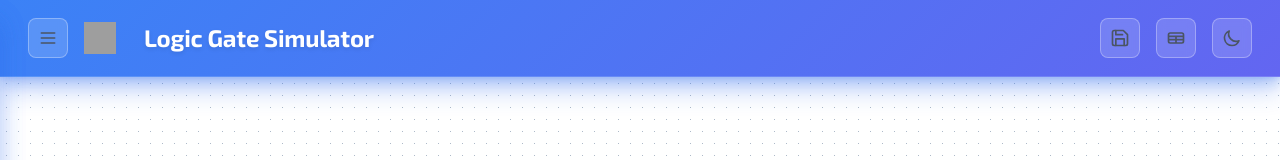
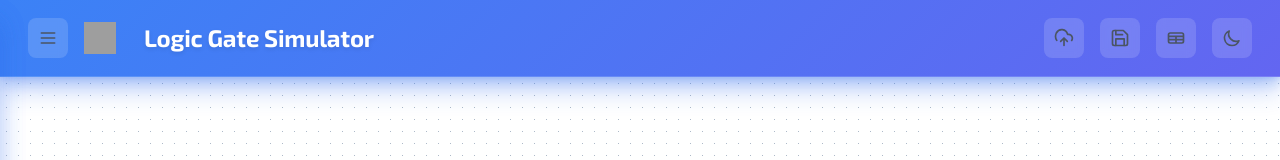
Before and after one commit to Emjiii/WST_Final_Project, a React (Vite) app in the folder frontend/: page /workspace in a window 1280 px wide. Shown: the top 160 px of the page. Built offline with nearby package versions, Linux system fonts and the light colour scheme; grey boxes are pictures that could not be loaded.

Commit message:
added import icon in header

```diff
--- a/frontend/src/components/Header.jsx
+++ b/frontend/src/components/Header.jsx
@@ -1,6 +1,6 @@
 import React, { useState } from 'react';
 import PropTypes from 'prop-types';
-import { TableIcon, SunIcon, MoonIcon, MenuIcon, SaveIcon } from './icons/HeaderIcons';
+import { TableIcon, SunIcon, MoonIcon, MenuIcon, SaveIcon, ImportIcon } from './icons/HeaderIcons';
 import LogicGateDrawer from './LogicGateDrawer';
 import SaveButton from './SaveButton';
 import '../styles/header.css';
@@ -42,6 +42,13 @@ const Header = ({ addGateNode, isDarkMode, setIsDarkMode, onTruthTableClick }) =
 
             {/* Right section */}
             <div className="header-right">
+              <button
+                className="header-button"
+                aria-label="Import"
+              >
+                <ImportIcon className="header-icon" />
+              </button>
+
               <button
                 className="header-button"
                 aria-label="Save"
--- a/frontend/src/components/icons/HeaderIcons.jsx
+++ b/frontend/src/components/icons/HeaderIcons.jsx
@@ -17,8 +17,6 @@ export const MenuIcon = ({ className }) => (
     </svg>
   );
 
-
-
 export const TableIcon = ({className}) => (
   <svg
     xmlns="http://www.w3.org/2000/svg"
@@ -35,6 +33,24 @@ export const TableIcon = ({className}) => (
     />
   </svg>
 );
+
+export const ImportIcon = ({className}) => (
+  <svg
+    xmlns="http://www.w3.org/2000/svg"
+    className={`text-gray-600 dark:text-gray-300 ${className}`}
+    viewBox="0 0 24 24"
+    fill="none"
+    stroke="currentColor"
+    strokeWidth="2"
+    strokeLinecap="round"
+    strokeLinejoin="round"
+  >
+    <path d="M21.2 15c.7-1.2 1-2.5.7-3.9-.6-2-2.4-3.5-4.4-3.5h-1.2c-.7-3-3.2-5.2-6.2-5.6-3-.3-5.9 1.3-7.3 4-1.2 2.5-1 6.5.5 8.8m8.7-1.6V21"/>
+    <path d="M16 16l-4-4-4 4"/>
+  </svg>
+);
+
+
 
 export const SunIcon = ({className}) => (
   <svg
--- a/frontend/src/styles/header.css
+++ b/frontend/src/styles/header.css
@@ -61,8 +61,7 @@
 /* Common Button Styles */
 .header-button {
   @apply p-2 rounded-lg transition-all duration-200 flex items-center justify-center;
-  background: rgba(255, 255, 255, 0.15); /* Semi-transparent white background */
-  border: 1px solid rgba(255, 255, 255, 0.3);
+  background: rgba(255, 255, 255, 0.15);
   color: white;
   height: 40px;
   width: 40px;
@@ -70,7 +69,7 @@
 }
 
 .dark .header-button {
-  background: var(--brandeis-blue); /* Dark mode background */
+  background: var(--brandeis-blue);
   border: 1px solid var(--sky-blue);
 }
 
--- a/frontend/src/styles/homepage.css
+++ b/frontend/src/styles/homepage.css
@@ -612,10 +612,6 @@ body {
   @apply sm:max-w-md;
 }
 
-.close-button {
-  @apply absolute top-2 right-2;
-  z-index: 10;
-}
 
 
 @media (min-width: 768px) {
@@ -773,12 +769,13 @@ body {
 }
 
 .close-button {
-  @apply absolute top-6 right-6
-         text-2xl font-light
+  @apply absolute top-3 right-4
+         text-2xl font-light z-10
          text-white/50 hover:text-white
          transition-colors duration-200;
   font-family: var(--font-mono);
 }
+
 
 .modal-title {
   @apply text-xl sm:text-2xl font-bold mb-6
```
